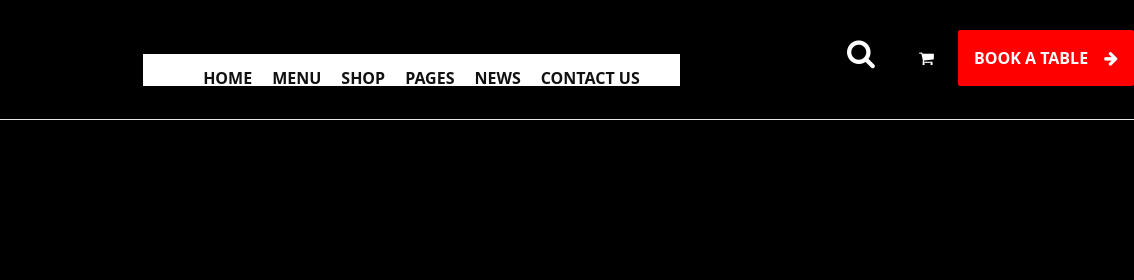
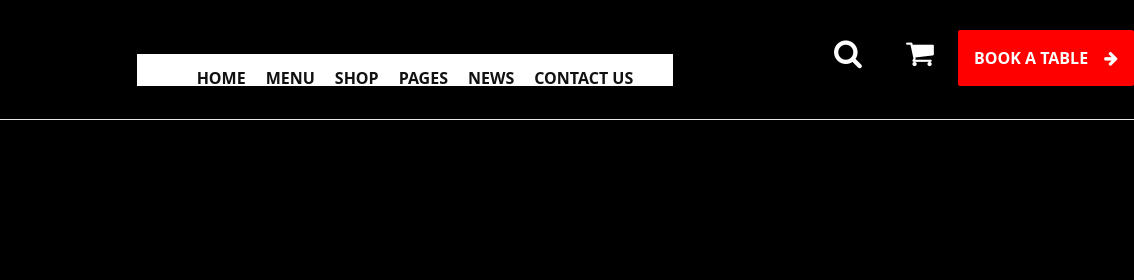
Before and after one commit to CodingSabbir/Pizzan-tailwind-project, a plain HTML site: page index.html in a window 1280 px wide. Shown: the top 280 px of the page, 146-1280 px from the left. Drawn offline with Linux system fonts and the light colour scheme.

Commit message:
4th commit

```diff
--- a/index.html
+++ b/index.html
@@ -63,7 +63,7 @@
 
             <div class="flex gap-5 items-center pb-6 text-white hidden md:block">
                 <i class="fa fa-search text-3xl md:px-5 "></i>
-                <i class="fa fa-shopping-cart md:px-5 "></i>
+                <i class="fa fa-shopping-cart text-3xl md:px-5 "></i>
                 <button class="uppercase bg-[#FE0000] px-4 py-4 font-semibold rounded-sm hover:bg-white hover:text-black">book a table <i class="fa fa-arrow-right ml-3"></i></button>
             </div>
         </div>
```
